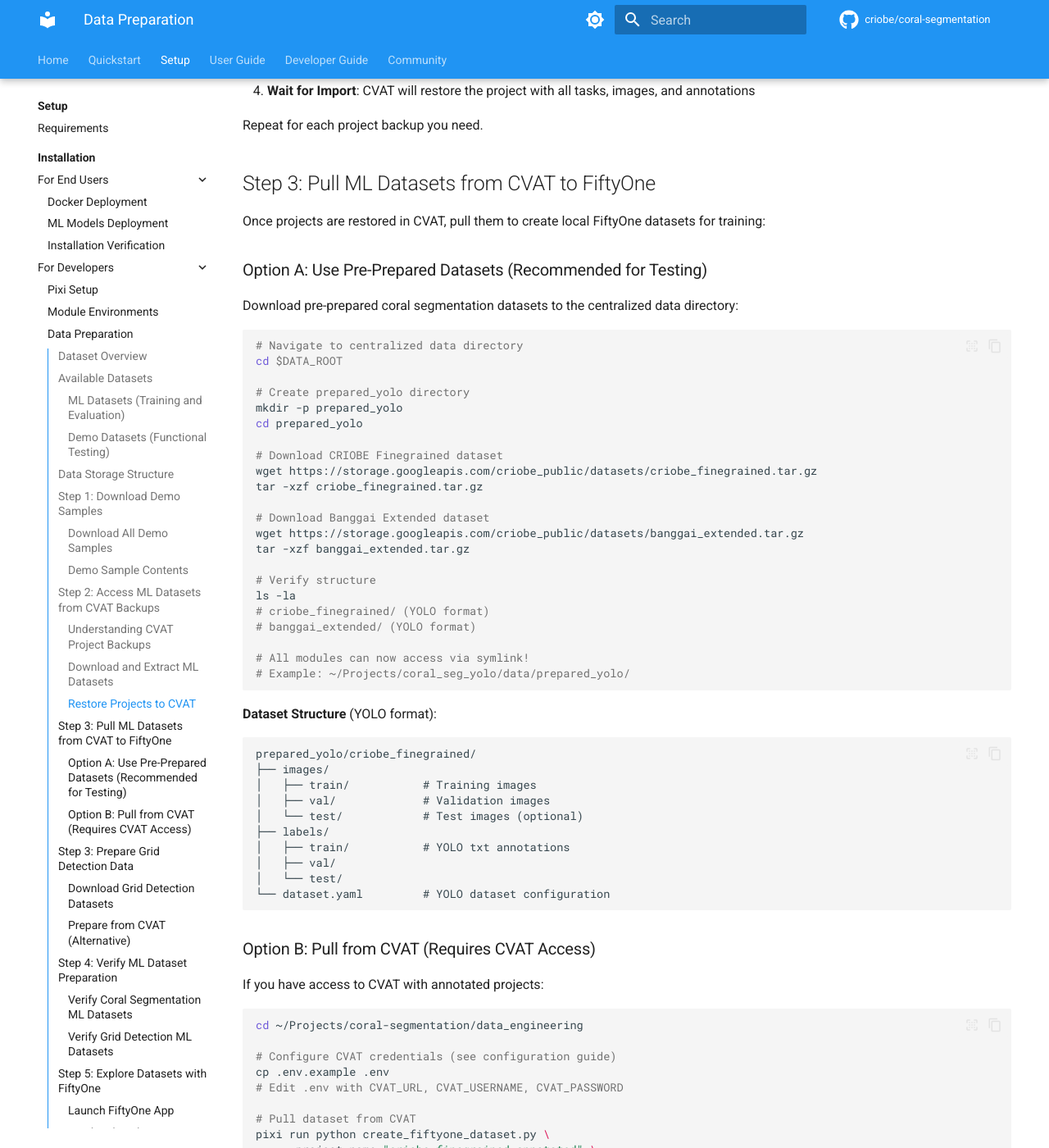
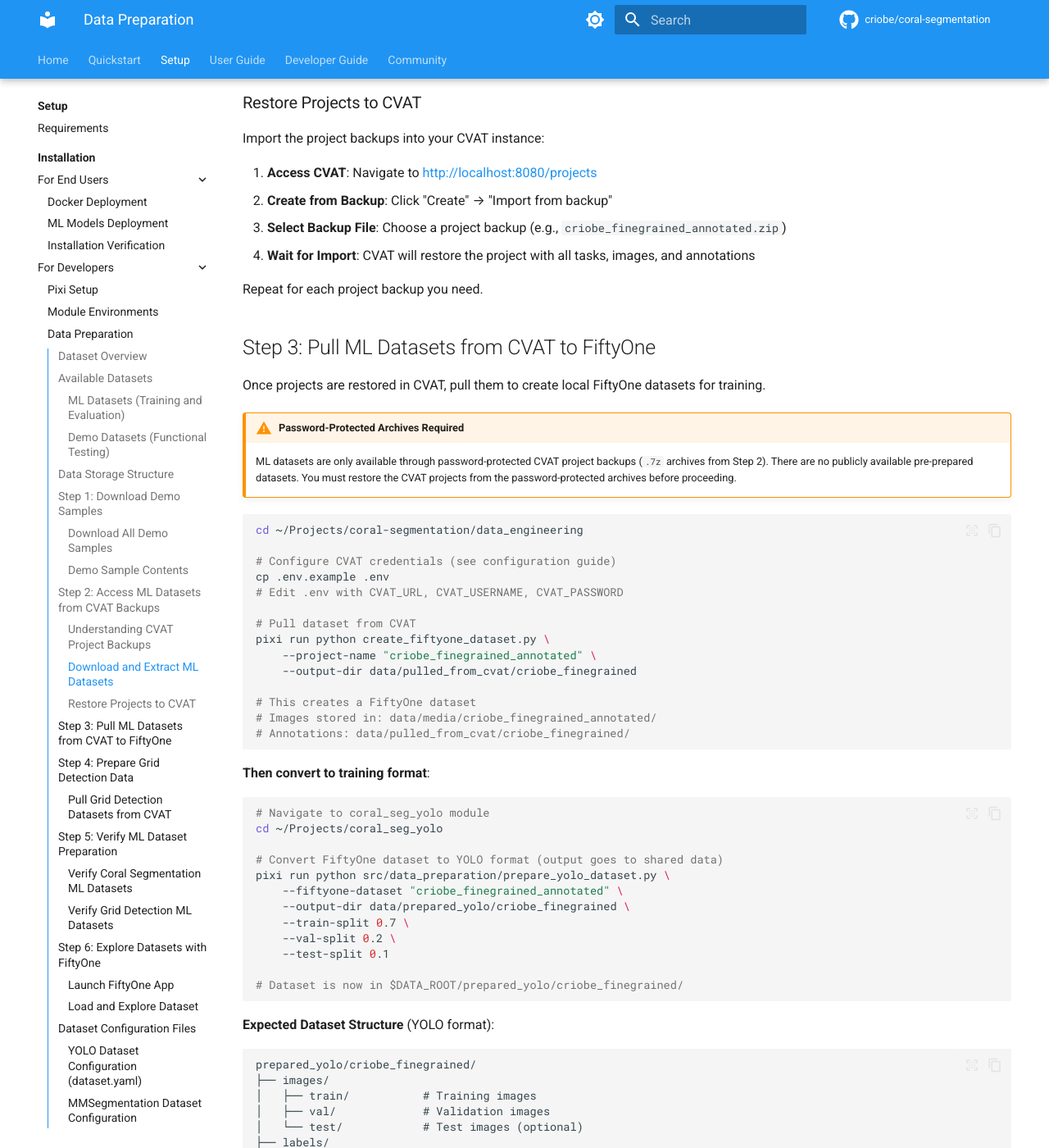
Before and after one commit to Criobe/documentation, an MkDocs documentation site: the page built from docs/setup/installation/for-developers/3-data-preparation.md, in a window 1280 px wide and 1400 px high, scrolled down 6595 px. Shown: the whole window at 82% size. Built offline with MkDocs 1.6.1 and Material for MkDocs 9.7.7, drawn with Linux system fonts in a browser that asks for light colours; comment, search, counter and statistics services are not loaded; the version menu is left out; some of the changed text lies outside the part shown.

Commit message:
remove hallucinated data

````diff
--- a/docs/setup/installation/for-developers/3-data-preparation.md
+++ b/docs/setup/installation/for-developers/3-data-preparation.md
@@ -66,7 +66,8 @@ Small sample datasets for functional testing and development demos:
 
 ```bash
 # Download demo samples (5 images covering all pipeline stages)
-cd ~/Projects/coral-segmentation
+# The download_test_samples.sh script is available in all ML module repositories
+cd ~/Projects/coral_seg_yolo  # or grid_pose_detection, grid_inpainting, DINOv2_mmseg
 ./download_test_samples.sh
 
 # Creates data/test_samples/ with:
@@ -79,6 +80,9 @@ cd ~/Projects/coral-segmentation
 
 !!! info "Demo vs ML Datasets"
     Demo datasets contain only **5 images** for quick functional testing. Use ML datasets for actual model training and evaluation.
+
+!!! info "No Password Required"
+    Test samples are publicly accessible and do not require a password. They are distributed as a simple ZIP archive. Only the ML datasets (CVAT backups) require password access for extraction.
 
 ## Data Storage Structure
 
@@ -134,18 +138,21 @@ Start with small demo datasets to verify everything works. Demo data is download
 ### Download All Demo Samples
 
 ```bash
-# Navigate to centralized data directory
+# Option 1: Use the automated script (recommended)
+# Navigate to any ML module and run:
+cd ~/Projects/coral_seg_yolo  # or grid_pose_detection, grid_inpainting, DINOv2_mmseg
+./download_test_samples.sh
+
+# Option 2: Manual download and extraction
 cd $DATA_ROOT  # or cd ~/Projects/criobe_data
-
-# Create test_samples directory
 mkdir -p test_samples
 cd test_samples
 
-# Download from Google Cloud Storage
-wget https://storage.googleapis.com/criobe_public/test_samples/test_samples.tar.gz
+# Download from Google Cloud Storage (no password required)
+wget https://storage.googleapis.com/data_criobe/test_samples.zip
 
-# Extract
-tar -xzf test_samples.tar.gz
+# Extract (requires unzip utility)
+unzip test_samples.zip
 
 # Verify structure
 ls -la
@@ -270,54 +277,10 @@ Repeat for each project backup you need.
 
 ## Step 3: Pull ML Datasets from CVAT to FiftyOne
 
-Once projects are restored in CVAT, pull them to create local FiftyOne datasets for training:
+Once projects are restored in CVAT, pull them to create local FiftyOne datasets for training.
 
-### Option A: Use Pre-Prepared Datasets (Recommended for Testing)
-
-Download pre-prepared coral segmentation datasets to the centralized data directory:
-
-```bash
-# Navigate to centralized data directory
-cd $DATA_ROOT
-
-# Create prepared_yolo directory
-mkdir -p prepared_yolo
-cd prepared_yolo
-
-# Download CRIOBE Finegrained dataset
-wget https://storage.googleapis.com/criobe_public/datasets/criobe_finegrained.tar.gz
-tar -xzf criobe_finegrained.tar.gz
-
-# Download Banggai Extended dataset
-wget https://storage.googleapis.com/criobe_public/datasets/banggai_extended.tar.gz
-tar -xzf banggai_extended.tar.gz
-
-# Verify structure
-ls -la
-# criobe_finegrained/ (YOLO format)
-# banggai_extended/ (YOLO format)
-
-# All modules can now access via symlink!
-# Example: ~/Projects/coral_seg_yolo/data/prepared_yolo/
-```
-
-**Dataset Structure** (YOLO format):
-```
-prepared_yolo/criobe_finegrained/
-├── images/
-│   ├── train/           # Training images
-│   ├── val/             # Validation images
-│   └── test/            # Test images (optional)
-├── labels/
-│   ├── train/           # YOLO txt annotations
-│   ├── val/
-│   └── test/
-└── dataset.yaml         # YOLO dataset configuration
-```
-
-### Option B: Pull from CVAT (Requires CVAT Access)
-
-If you have access to CVAT with annotated projects:
+!!! warning "Password-Protected Archives Required"
+    ML datasets are only available through password-protected CVAT project backups (`.7z` archives from Step 2). There are no publicly available pre-prepared datasets. You must restore the CVAT projects from the password-protected archives before proceeding.
 
 ```bash
 cd ~/Projects/coral-segmentation/data_engineering
@@ -353,36 +316,25 @@ pixi run python src/data_preparation/prepare_yolo_dataset.py \
 # Dataset is now in $DATA_ROOT/prepared_yolo/criobe_finegrained/
 ```
 
-## Step 3: Prepare Grid Detection Data
-
-### Download Grid Detection Datasets
-
-```bash
-# Navigate to centralized data directory
-cd $DATA_ROOT
-
-# Create prepared_yolo directory if not exists
-mkdir -p prepared_yolo
-cd prepared_yolo
-
-# Download corner detection dataset
-wget https://storage.googleapis.com/criobe_public/datasets/grid_corners.tar.gz
-tar -xzf grid_corners.tar.gz
-
-# Download grid pose detection dataset
-wget https://storage.googleapis.com/criobe_public/datasets/grid_pose.tar.gz
-tar -xzf grid_pose.tar.gz
-
-# Verify structure
-ls -la
-# grid_corners/ (4 keypoints per image)
-# grid_pose/ (117 keypoints per image)
-
-# Grid detection module can access via symlink:
-# ~/Projects/grid_pose_detection/data/prepared_yolo/
+**Expected Dataset Structure** (YOLO format):
+```
+prepared_yolo/criobe_finegrained/
+├── images/
+│   ├── train/           # Training images
+│   ├── val/             # Validation images
+│   └── test/            # Test images (optional)
+├── labels/
+│   ├── train/           # YOLO txt annotations
+│   ├── val/
+│   └── test/
+└── dataset.yaml         # YOLO dataset configuration
 ```
 
-### Prepare from CVAT (Alternative)
+## Step 4: Prepare Grid Detection Data
+
+Grid detection datasets (corner detection and grid pose) are also only available through the password-protected CVAT project backups from Step 2.
+
+### Pull Grid Detection Datasets from CVAT
 
 ```bash
 # Navigate to data_engineering module
@@ -469,7 +421,7 @@ with open(sample_label) as f:
 "
 ```
 
-## Step 5: Explore Datasets with FiftyOne
+## Step 6: Explore Datasets with FiftyOne
 
 FiftyOne provides visual exploration of datasets:
 
@@ -843,20 +795,23 @@ pixi run python -c "import fiftyone as fo; fo.delete_datasets('*')"
 
 ```bash
 # Demo samples (5 images for functional testing)
-cd ~/Projects/coral-segmentation
+# Use automated script from any ML module
+cd ~/Projects/coral_seg_yolo  # or grid_pose_detection, grid_inpainting, DINOv2_mmseg
 ./download_test_samples.sh
+
+# Or download manually (no password required)
+cd $DATA_ROOT
+wget https://storage.googleapis.com/data_criobe/test_samples.zip
+unzip test_samples.zip
 
 # ML datasets - Download CVAT backups (password required)
 cd $DATA_ROOT/cvat_backups
 wget https://storage.googleapis.com/data_criobe/cvat_project_backups/criobe.7z
 wget https://storage.googleapis.com/data_criobe/cvat_project_backups/banggai.7z
+
+# Extract with password (enter password when prompted)
 7z x criobe.7z
 7z x banggai.7z
-
-# Pre-prepared ML datasets (alternative to CVAT workflow)
-cd $DATA_ROOT/prepared_yolo
-wget https://storage.googleapis.com/criobe_public/datasets/criobe_finegrained.tar.gz
-tar -xzf criobe_finegrained.tar.gz
 ```
 
 ### FiftyOne Commands
````
Also changed, not shown: other parts of docs/setup/installation/for-developers/3-data-preparation.md (+1 -1 lines).
